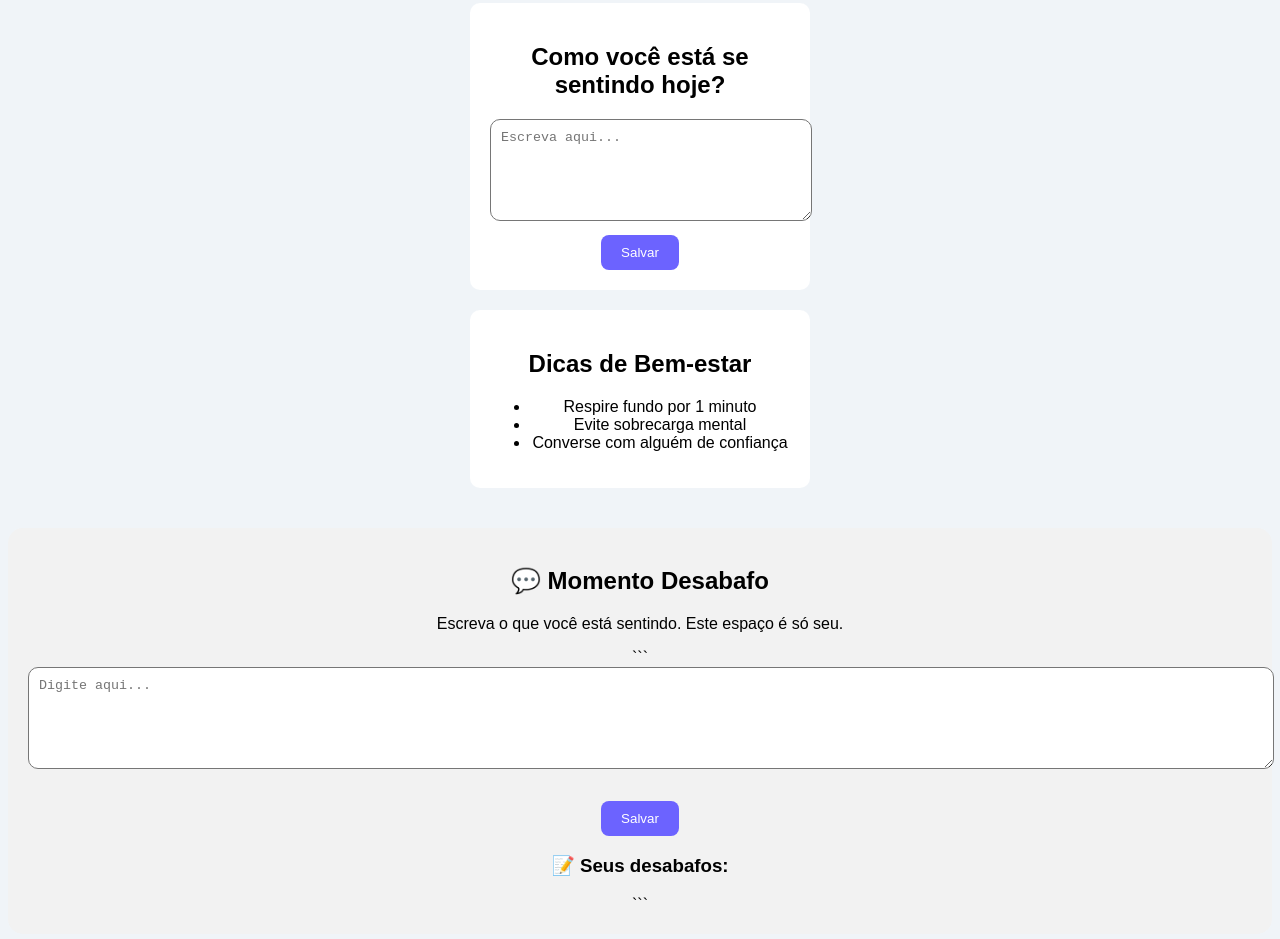
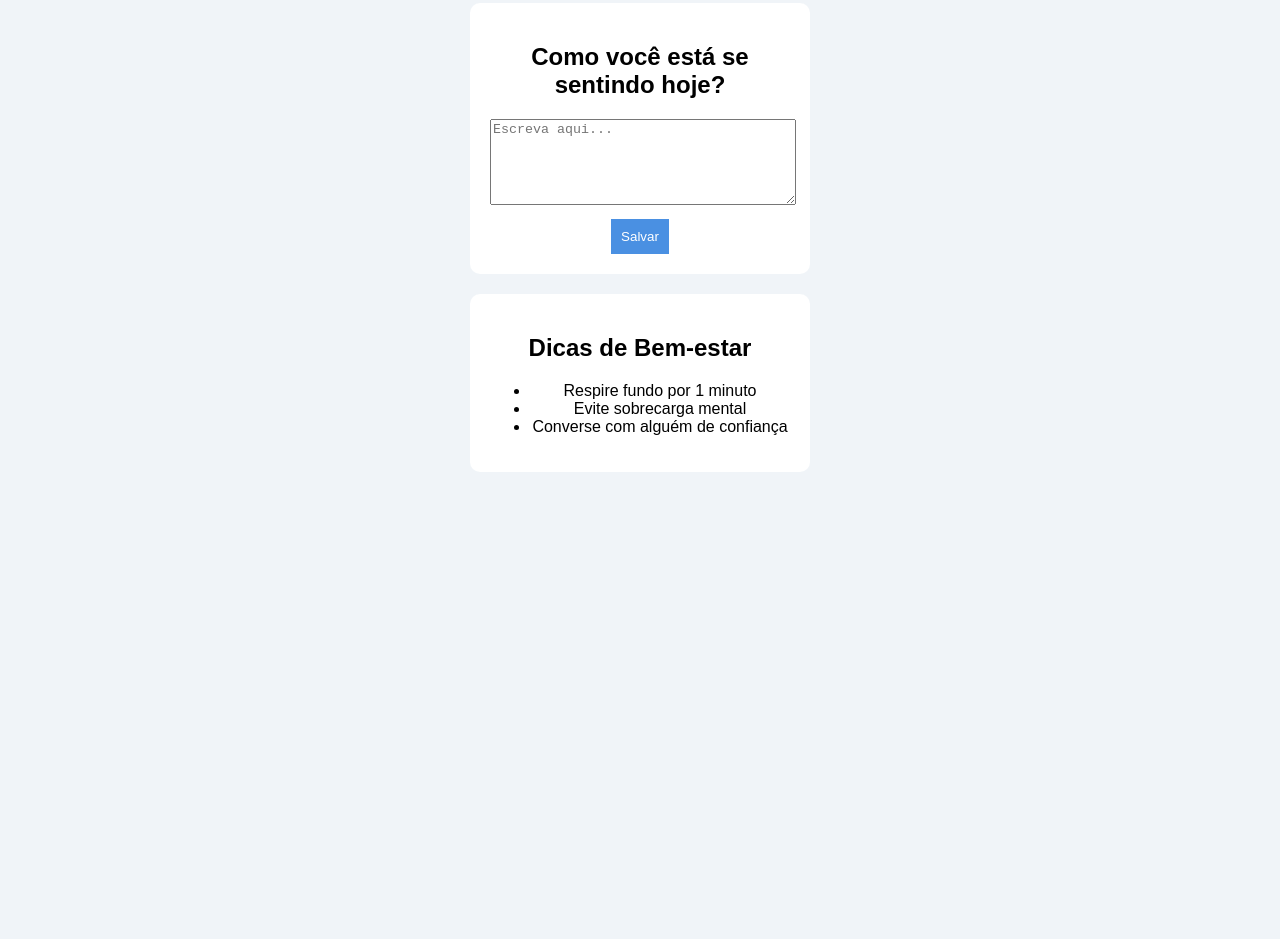
Before and after one commit to rafaellyoliver18-cmd/TCC, a plain HTML site: page index.html in a window 1280 px wide. Shown: the part 179-1118 px from the top of the page. After the commit the page ends 800 px from the top, so only its background shows below. Drawn offline with Linux system fonts and the light colour scheme.

Commit message:
adicionando seção desabafo

````diff
--- a/index.html
+++ b/index.html
@@ -25,24 +25,23 @@
         <li>Evite sobrecarga mental</li>
         <li>Converse com alguém de confiança</li>
     </ul>
-</section>
-
-<script src="script.js"></script>
-<section id="desabafo">
-    <h2>💬 Momento Desabafo</h2>
-    <p>Escreva o que você está sentindo. Este espaço é só seu.</p>
-
-```
-<textarea id="textoDesabafo" placeholder="Digite aqui..." rows="6"></textarea>
-
-<br><br>
-
-<button onclick="salvarDesabafo()">Salvar</button>
-
-<h3>📝 Seus desabafos:</h3>
-<ul id="listaDesabafos"></ul>
-```
 
 </section>
+<script>
+    function salvar() {
+        let texto = document.getElementById("texto").value;
+
+        if (texto.trim() === "") {
+            alert("Por favor, escreva como você está se sentindo!");
+            return;
+        }
+
+        // opcional: salvar no navegador
+        localStorage.setItem("sentimento", texto);
+
+        // redireciona para a página de desabafo
+        window.location.href = "desabafo.html";
+    }
+    </script>
 </body>
 </html>
--- a/style.css
+++ b/style.css
@@ -31,24 +31,3 @@ button {
     border: none;
     cursor: pointer;
 }
-#desabafo {
-    margin-top: 40px;
-    padding: 20px;
-    background-color: #f2f2f2;
-    border-radius: 15px;
-    }
-
-    textarea {
-    width: 100%;
-    padding: 10px;
-    border-radius: 10px;
-    }
-
-    button {
-    padding: 10px 20px;
-    background-color: #6c63ff;
-    color: white;
-    border: none;
-    border-radius: 8px;
-    cursor: pointer;
-    }
````
Also changed, not shown: desabafo.html (added, +21 -0 lines).
